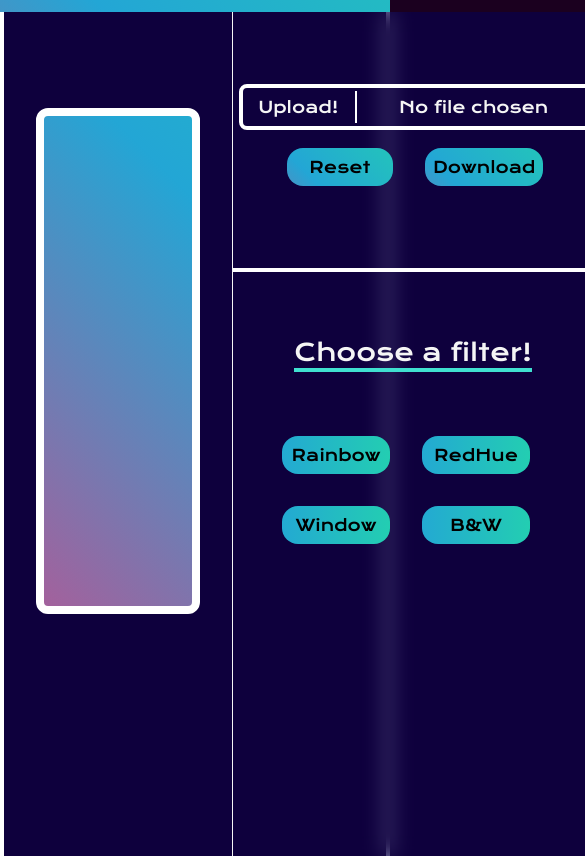
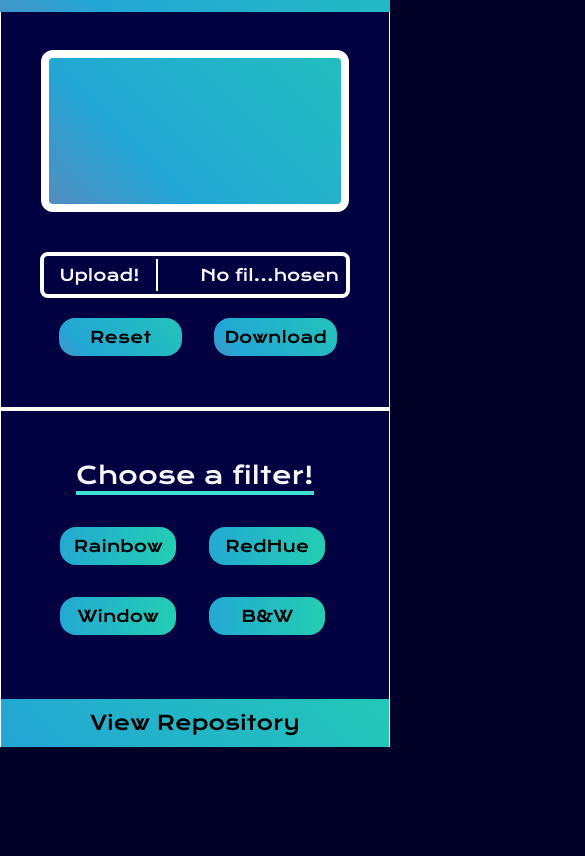
Before and after one commit to piyushmohan01/Photo-Editor, a plain HTML site: page index.html in a window 390 px wide. Shown: the part 115-971 px from the top of the page, 585 px wide, since content can reach past the window. After the commit the page ends 862 px from the top, so only its background shows below. Drawn offline with nearby package versions, Linux system fonts and the light colour scheme.

Commit message:
Media screen added

```diff
--- a/index.html
+++ b/index.html
@@ -18,9 +18,11 @@
 
     <div class="container-fluid">
         <div class="navbar navbar-expand-lg">
-            <div class="d-flex justify-content-center w-100">
+            <div class="line"></div>
+            <div class="z d-flex justify-content-center w-100">
                 Online Photo Editor
             </div>
+            <div class="line"></div>
         </div>
         <div class="container">
             <div class="left-section">
@@ -49,6 +51,19 @@
                     </div>
                 </div>
             </div>
+            <div class="btm-sm navbar navbar-expand-lg">
+                <div class="d-flex">
+                    <a href="https://github.com/piyushmohan01/Photo-Editor" target="_blank">View Repository</a>
+                </div>
+                <div class="line"></div>
+            </div>
+        </div>
+        <!-- justify-content-center -->
+        <div class="btm-lg navbar navbar-expand-lg">
+            <div class="d-flex">
+                <a href="https://github.com/piyushmohan01/Photo-Editor" target="_blank">View Repository</a>
+            </div>
+            <div class="line"></div>
         </div>
     </div>
 
--- a/style.css
+++ b/style.css
@@ -41,6 +41,10 @@ body {
     border-left: 0.25rem solid white;
 }
 
+.z {
+    border-left: 0.25rem solid black;
+}
+
 .navbar {
     height: 15vh;
     width: 100%;
@@ -50,6 +54,38 @@ body {
     background: linear-gradient(45deg, #ee7752, #e73c7e, #23a6d5, #23d5ab);
 	background-size: 400% 400%;
 	animation: gradient 15s ease infinite;
+}
+
+.btm-lg {
+    padding-left: 5%;
+    height: 7.5vh;
+    font-size: 1.5rem;
+    color: black;
+    position: absolute;
+    bottom: 0;
+}
+.btm-sm {
+    display: none;
+}
+
+.d-flex {
+    border-right: 0.25rem solid black;
+    width: 30%;
+    margin-right: 0 2rem;
+}
+
+.line {
+    width: 100%;
+    height: 1%;
+    border: 0.1rem solid black;
+}
+
+a,
+a:active,
+a:visited,
+a:hover {
+    color: black;
+    text-decoration: none;
 }
 
 .left-section,
@@ -83,7 +119,7 @@ body {
     min-height: 60%;
     max-width: fit-content;
     max-height: 40%;
-    margin-top: 6rem;
+    margin-top: 4rem;
     margin-right: 2rem;
     margin-left: 2rem;
     background: linear-gradient(161deg, rgba(250,145,145,1) 0%, rgba(21,238,255,1) 100%);
@@ -224,7 +260,104 @@ body {
     -webkit-transition-property: transform;
     transition-property: transform;
   }
-  .hvr-grow:hover, .hvr-grow:focus, .hvr-grow:active {
+.hvr-grow:hover, .hvr-grow:focus, .hvr-grow:active {
     -webkit-transform: scale(1.1);
     transform: scale(1.1);
-  }
+}
+
+@media screen and (max-width: 600px) {
+    body {
+        overflow: scroll;
+        overflow-x: hidden;
+        background-color: rgb(1, 0, 39);
+    }
+    ::-webkit-scrollbar {
+        width: 0;  /* Remove scrollbar space */
+        background: transparent;  /* Optional: just make scrollbar invisible */
+    }
+    .navbar {
+        font-size: 1.5rem;
+    }
+    .container {
+        padding: 0;
+        flex-direction: column;
+        border-width: 0.1rem;
+    }
+    .left-section {
+        height: 65%;
+        width: 100%;
+    }
+    .left-section,
+    .right-section {
+        border-width: 0;
+    }
+    .canvas {
+        margin: 2.5rem;
+        margin-top: 10%;
+        min-width: 60%;
+        min-height: 25%;
+    }
+    .custom-input {
+        margin-top: 0;
+        width: 80%;
+        background: transparent;
+        border: 0.25rem solid white;
+        border-radius: 0.5rem;
+        /* margin-top: 20%; */
+        margin-left: 10%;
+    }
+    .custom-input::before {
+        display: inline-block;
+        content: 'Upload!';
+        padding: 0 1rem;
+        margin-right: -7rem;
+        outline: none;
+        height: 100%;
+        border-right: 0.15em solid white;
+    }
+    .top-buttons {
+        padding-bottom: 2rem;
+    }
+    .bottom-buttons {
+        padding-top: 2rem;
+    }
+    .text {
+        margin-top: 1rem;
+    }
+    .filter-buttons-top {
+        margin-top: 2rem;
+    }
+    .filter-buttons-bottom {
+        margin-bottom: 4rem;
+    }
+    .filter-buttons-top,
+    .filter-buttons-bottom {
+        margin-left: 7%;
+    }
+    .right-section {
+        height: fit-content;
+    }
+    .d-flex {
+        border-width: 0;
+        width: 100%;
+        display: flex;
+        justify-content: center;
+        align-items: center;
+    }
+    .btm-lg {
+        display: none;
+    }
+    .btm-sm {
+        display: block;
+        height: 10%;
+        padding: 1 5rem;
+        font-size: 1.25rem;
+        width: 100%;
+        color: black;
+        position: relative;
+        /* bottom: -10rem; */
+    }
+    .line {
+        display: none;
+    }
+}
```
